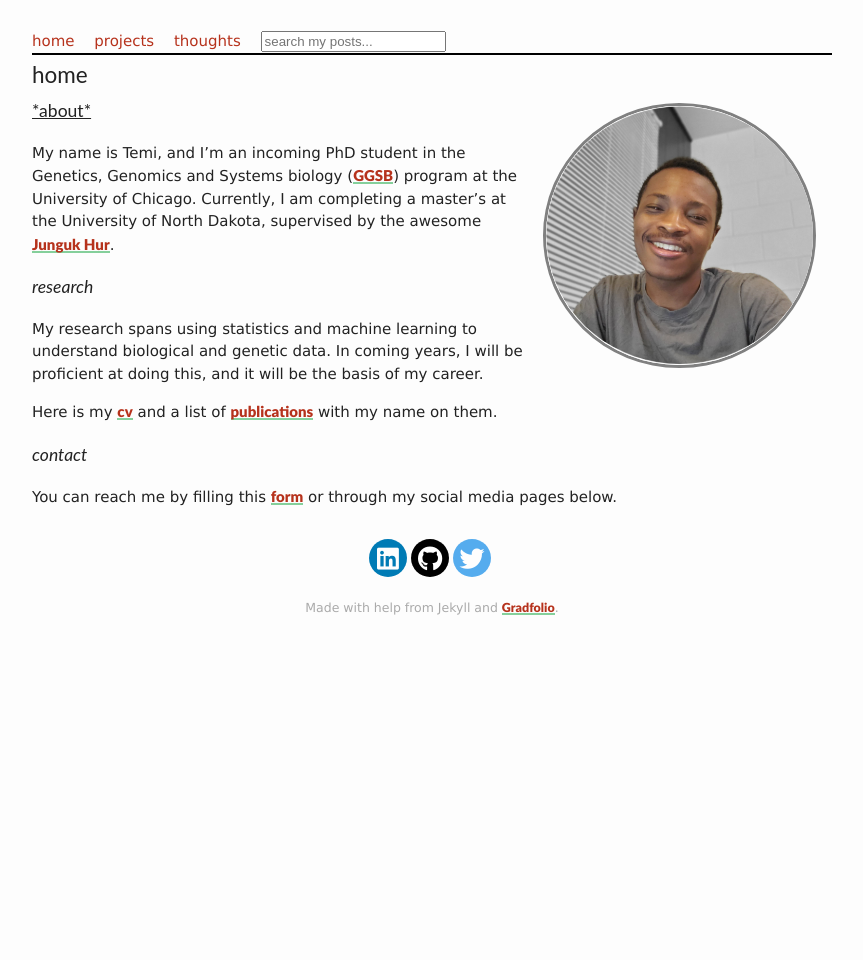
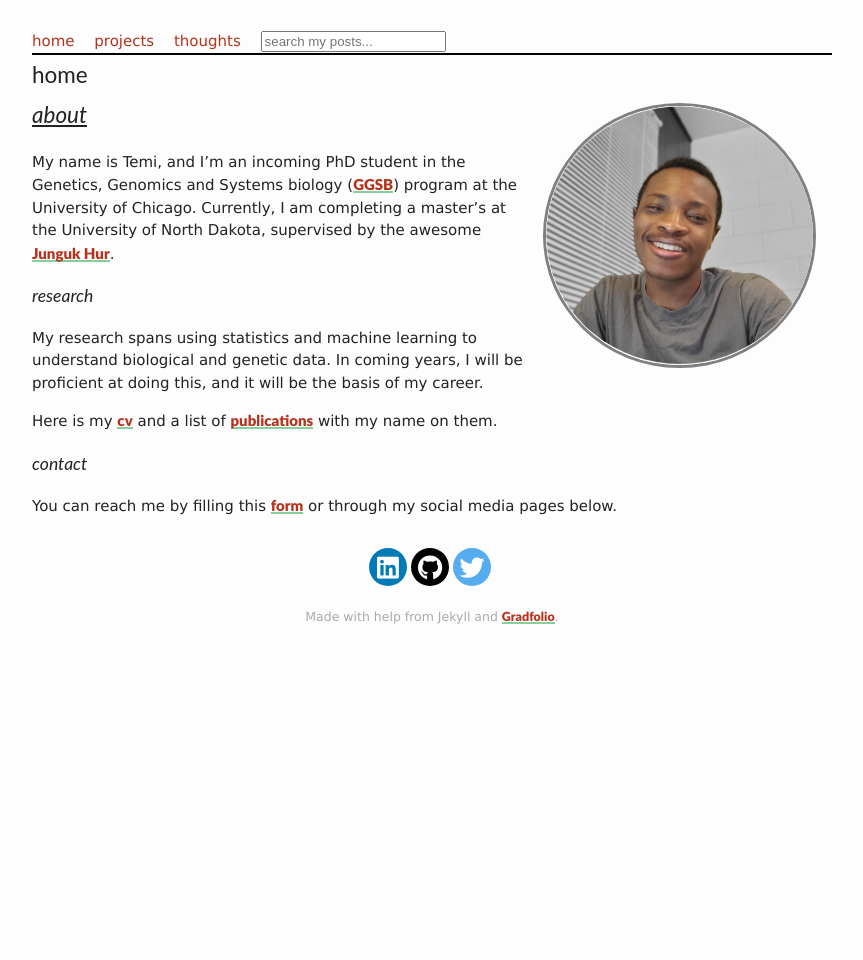
Before and after one commit to tobbyxy/temipete.github.io, a Jekyll site: the page built from index.md, in a window 1280 px wide. Shown: the whole page, without its empty margins (208-1071 px from the left). Built offline with Jekyll 4.4.1, drawn with Linux system fonts in a browser that asks for light colours; nearby versions of some CDN libraries; comment, search, counter and statistics services are not loaded; our own code applies the rules of GitHub Pages for plain Markdown files.

Commit message:
Update index.md

```diff
--- a/index.md
+++ b/index.md
@@ -8,7 +8,11 @@ published: true
 ---
 ## home
 
-### <u>*about*</u>
+<h2>
+  <u><i>
+    about
+  </i></u>
+</h2>
 
 My name is Temi, and I'm an incoming PhD student in the Genetics, Genomics and Systems biology ([GGSB](https://ggsb.uchicago.edu/){:target="_blank"}) program at the University of Chicago. Currently, I am completing a master's at the University of North Dakota, supervised by the awesome [Junguk Hur](https://med.und.edu/labs/hur/){:target="_blank"}.
 
```
